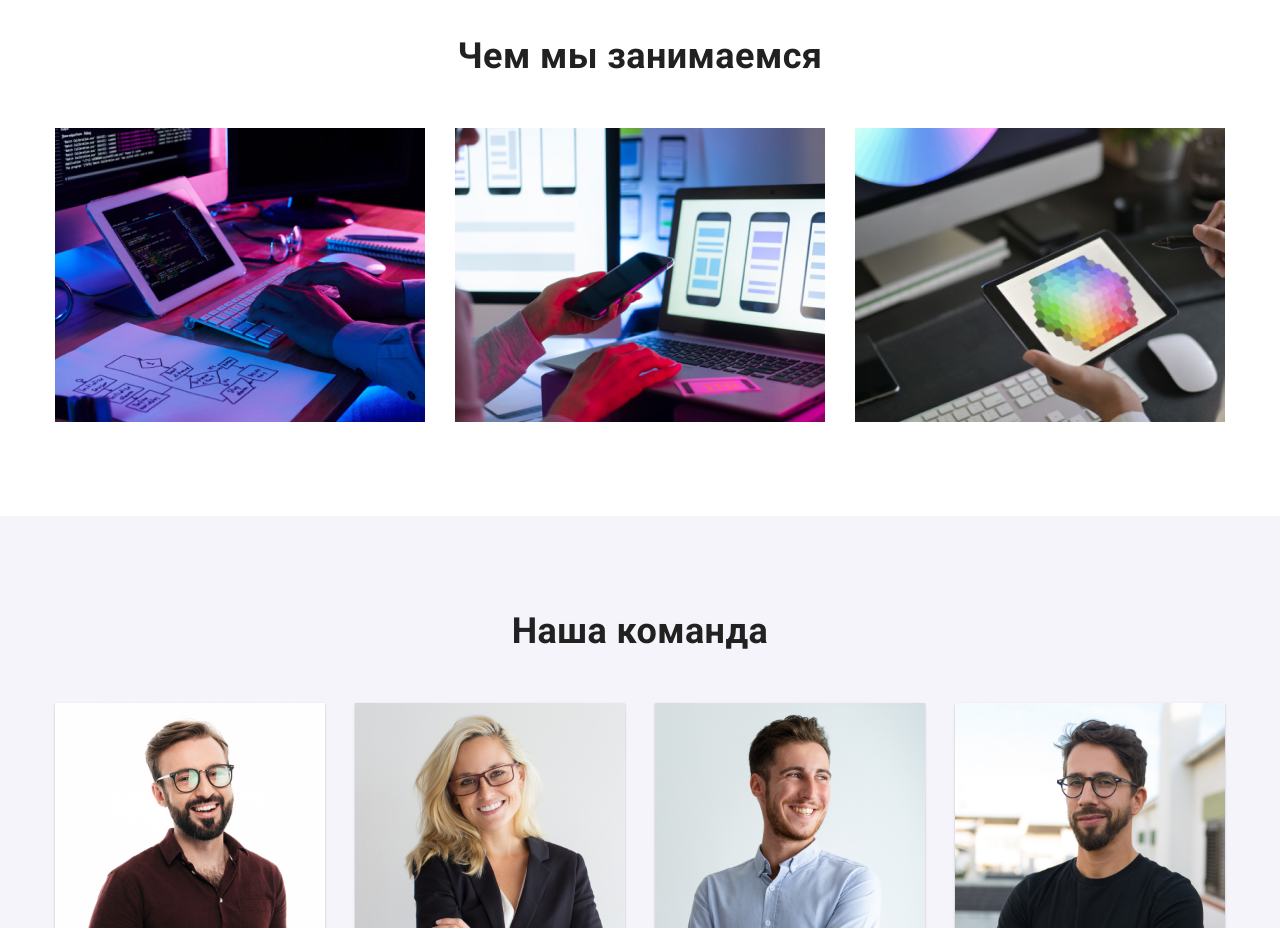
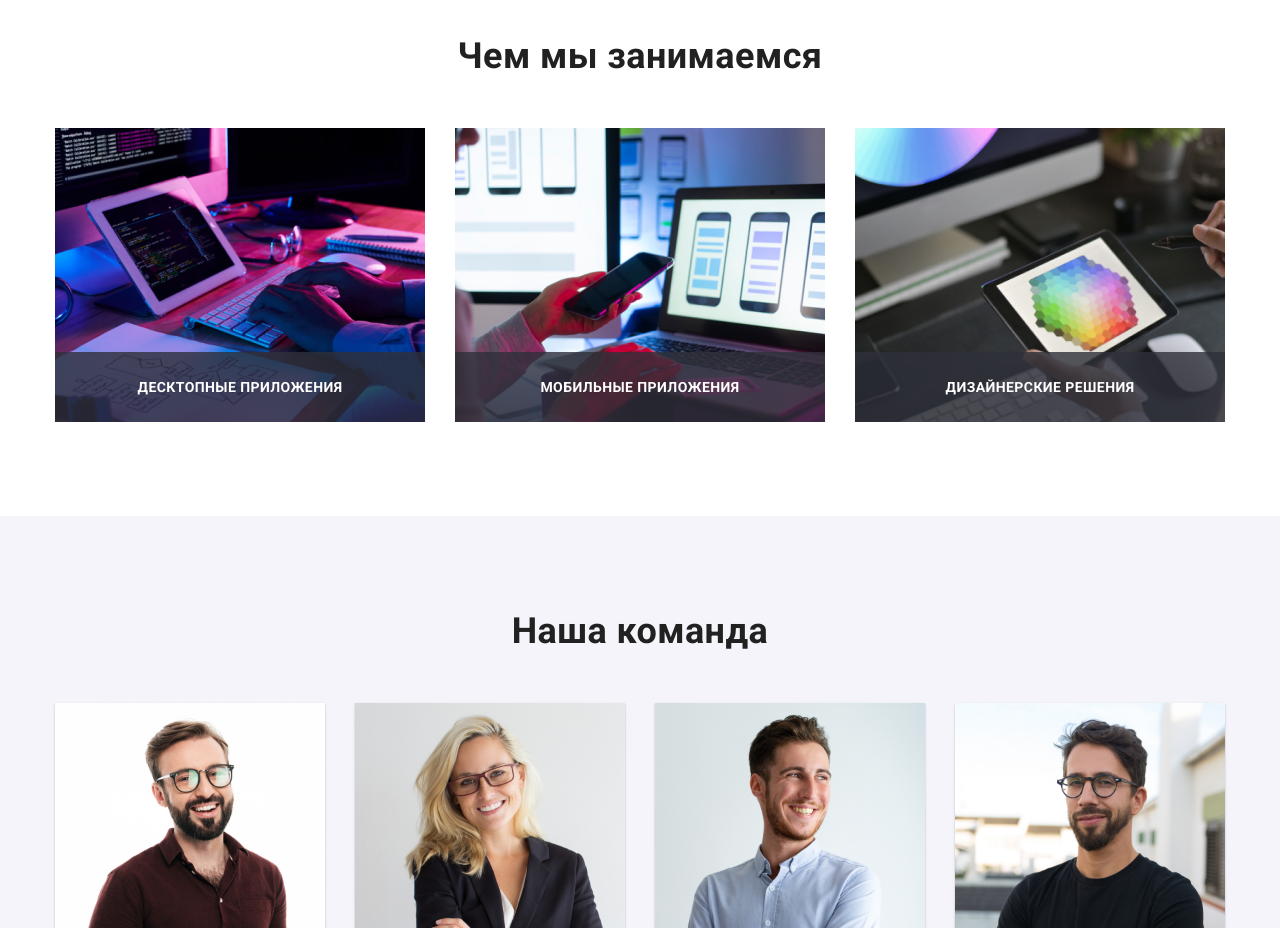
Before and after one commit to Artem-Rudzevych/goit-markup-hw-05, a plain HTML site: page index.html in a window 1280 px wide. Shown: the part 1080-2008 px from the top of the page. Drawn offline with nearby package versions, Linux system fonts and the light colour scheme.

Commit message:
Добавил карточки About

```diff
--- a/css/styles.css
+++ b/css/styles.css
@@ -20,6 +20,7 @@ html {
   --border-color: #eeeeee;
   --border-head-color: #ececec;
   --icons-border-color: #afb1b8;
+  --thumb-color: rgba(47, 48, 58, 0.8);
 }
 
 body {
@@ -332,8 +333,26 @@ header {
   line-height: 1.7;
 }
 /* Секция About */
+.about-thumb {
+  position: absolute;
+  bottom: 0;
+  width: 100%;
 
+  background-color: var(--thumb-color);
+}
+.thumb-text {
+  margin: 0;
+  padding-top: 27px;
+  padding-bottom: 27px;
+
+  font-weight: 700;
+  line-height: 16px;
+  text-align: center;
+  text-transform: uppercase;
+  color: var(--primary-background-color);
+}
 .about-list {
+  position: relative;
   display: flex;
 }
 .about-list .li:not(:last-child) {
--- a/index.html
+++ b/index.html
@@ -150,24 +150,33 @@
 
           <ul class="about-list list-style">
             <li class="about-list li">
+              <div class="about-thumb">
+                <p class="thumb-text">Десктопные приложения</p>
+              </div>
               <img
                 width="370"
                 src="./images/box1.jpg"
-                alt="Человек ведет разработку"
+                alt="Десктопные приложения"
               />
             </li>
             <li class="about-list li">
+              <div class="about-thumb">
+                <p class="thumb-text">Мобильные приложения</p>
+              </div>
               <img
                 width="370"
                 src="./images/box2.jpg"
-                alt="Человек проверяет адаптивность"
+                alt="Мобильные приложения"
               />
             </li>
             <li class="about-list li">
+              <div class="about-thumb">
+                <p class="thumb-text">Дизайнерские решения</p>
+              </div>
               <img
                 width="370"
                 src="./images/box3.jpg"
-                alt="Человек подберает цвет"
+                alt="Дизайнерские решения"
               />
             </li>
           </ul>
```
